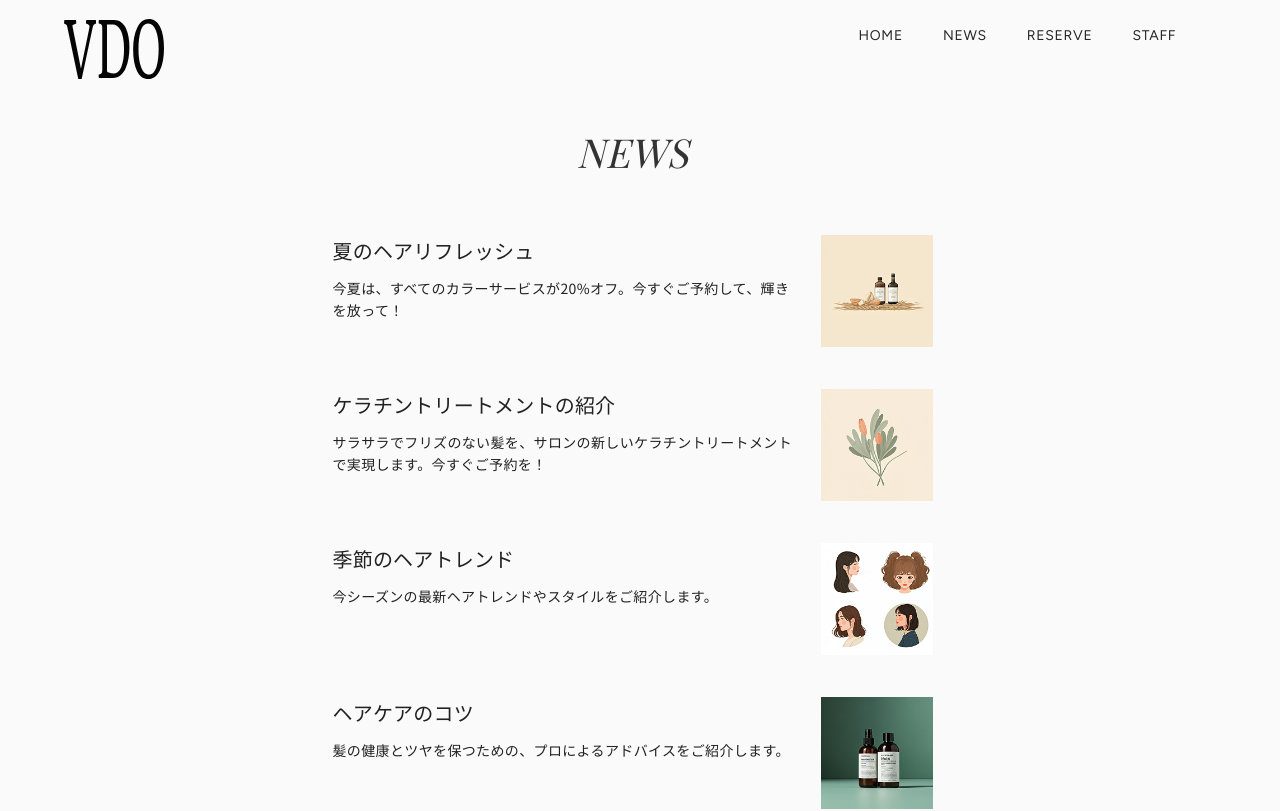
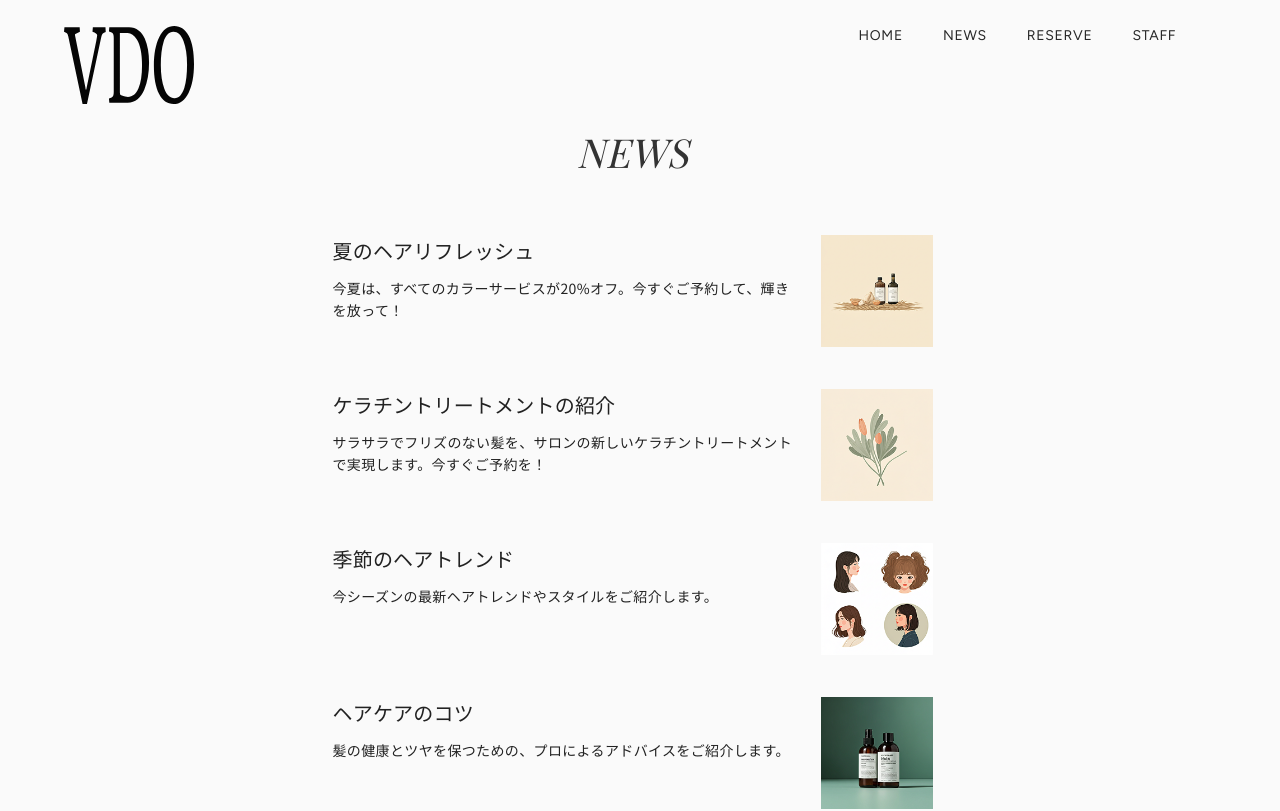
Before and after one commit to koma104/hairsalon-vdo-b, a Next.js app: page /news in a window 1280 px wide. Shown: the top 811 px of the page. Built offline with nearby package versions, Linux system fonts and the light colour scheme; a web font is replaced by a local one.

Commit message:
fix: SPA遷移時のスクロール位置とロゴサイズ制御を修正

```diff
--- a/src/app/page.tsx
+++ b/src/app/page.tsx
@@ -257,6 +257,9 @@ function HomeContent() {
 
   // ページ遷移時にbody heightをクリア（フッター余白問題の解決）
   useEffect(() => {
+    // ページ遷移時にスクロール位置をトップにリセット
+    window.scrollTo(0, 0)
+
     console.log('🔍 pathname:', pathname)
     console.log('🔍 currentPage:', currentPage)
     console.log('🔍 Body height before:', document.body?.style.height)
--- a/src/components/Header/Header.tsx
+++ b/src/components/Header/Header.tsx
@@ -3,7 +3,7 @@
 import React, { useState, useEffect, Suspense } from 'react'
 import Link from 'next/link'
 import Image from 'next/image'
-import { usePathname, useSearchParams } from 'next/navigation'
+import { useSearchParams } from 'next/navigation'
 import Nav from '../Nav/Nav'
 import styles from './Header.module.css'
 import { usePageContext } from '@/contexts/PageContext'
@@ -13,10 +13,9 @@ function HeaderContent() {
   const [isOpen, setIsOpen] = useState(false)
   const [isScrolled, setIsScrolled] = useState(false)
   const [isClient, setIsClient] = useState(false)
-  const pathname = usePathname()
   const searchParams = useSearchParams()
-  const isHomePage = pathname === '/'
-  const { setCurrentPage } = usePageContext()
+  const { currentPage, setCurrentPage } = usePageContext()
+  const isHomePage = currentPage === 'home'
 
   const hasNewsParam = searchParams.get('news') !== null
 
@@ -70,7 +69,7 @@ function HeaderContent() {
 
     window.addEventListener('scroll', handleScroll)
     return () => window.removeEventListener('scroll', handleScroll)
-  }, [isClient, isHomePage, hasNewsParam])
+  }, [isClient, isHomePage, hasNewsParam, currentPage])
 
   const toggleMenu = () => {
     setIsOpen(!isOpen)
```
